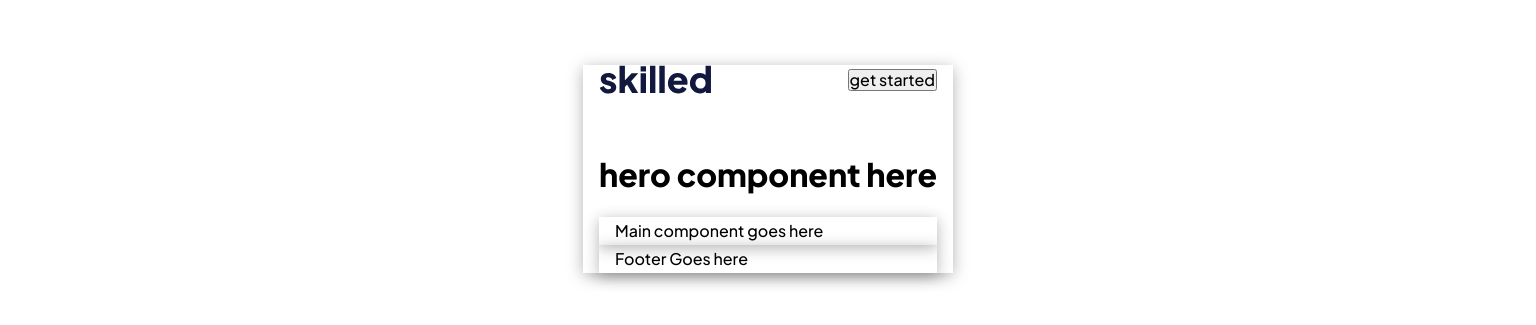
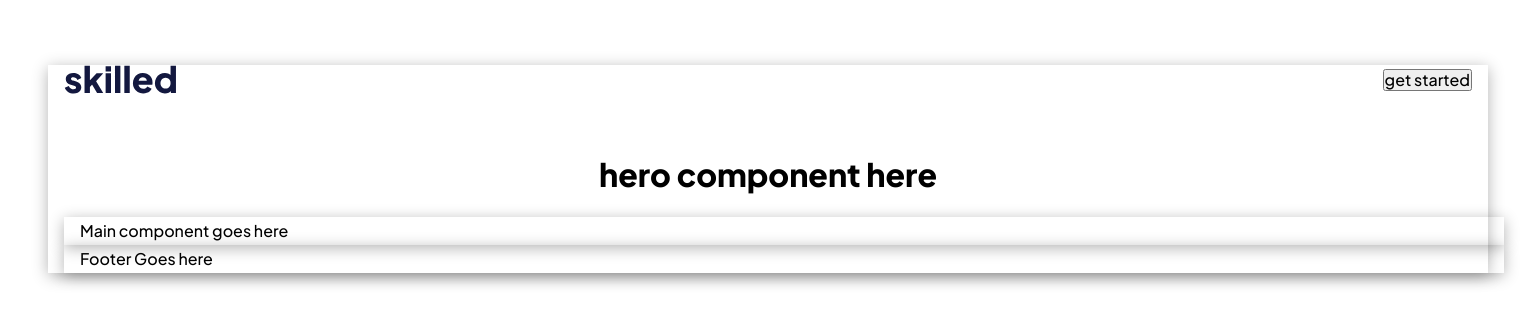
Before and after one commit to Hcmwebs/skilled-e-learning-landing, a React (Create React App) app: page / in a window 1536 px wide. Shown: the part 231-556 px from the top of the page. Built offline with nearby package versions, Linux system fonts and the light colour scheme.

Commit message:
added the media quesries for the container
Signed-off-by: Heze <64218603+Hcmwebs@users.noreply.github.com>

```diff
--- a/src/sass/components/_container.scss
+++ b/src/sass/components/_container.scss
@@ -5,3 +5,14 @@
 	padding-inline: $padding * 1.6;
 	box-shadow: $shadow-dark;
 }
+
+@media (min-width: 768px) {
+	.container {
+		width: 768px;
+	}
+}
+@media (min-width: 1440px) {
+	.container {
+		width: 1440px;
+	}
+}
```
